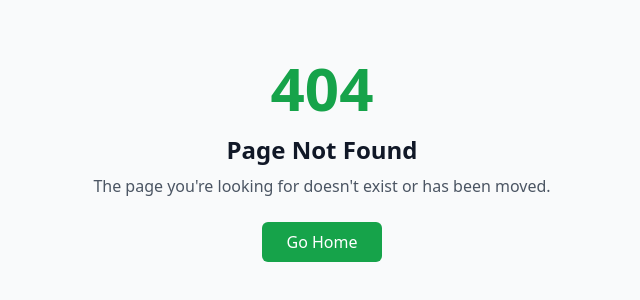
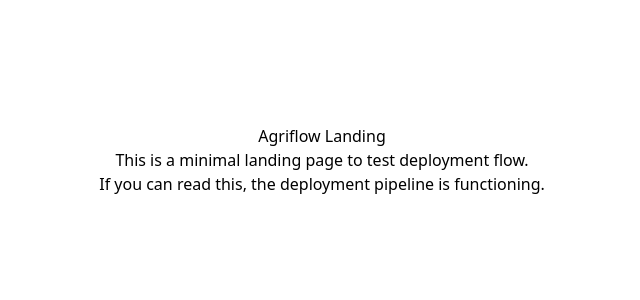
Before and after one commit to teamgreengen/theagriflow, a Next.js app: page /landing in a window 1280 px wide. Before the commit this address had no page. Shown: the part 240-540 px from the top of the page, without its empty margins (318-958 px from the left). Built offline with nearby package versions, Linux system fonts and the light colour scheme.

Commit message:
test: add minimal landing page at /landing to verify deployment flow

```diff
--- /dev/null
+++ b/src/app/landing/page.tsx
@@ -0,0 +1,11 @@
+export default function LandingPage() {
+  return (
+    <main style={{ minHeight: '100vh', display: 'flex', alignItems: 'center', justifyContent: 'center' }}>
+      <section style={{ textAlign: 'center' }}>
+        <h1>Agriflow Landing</h1>
+        <p>This is a minimal landing page to test deployment flow.</p>
+        <p>If you can read this, the deployment pipeline is functioning.</p>
+      </section>
+    </main>
+  )
+}
```
